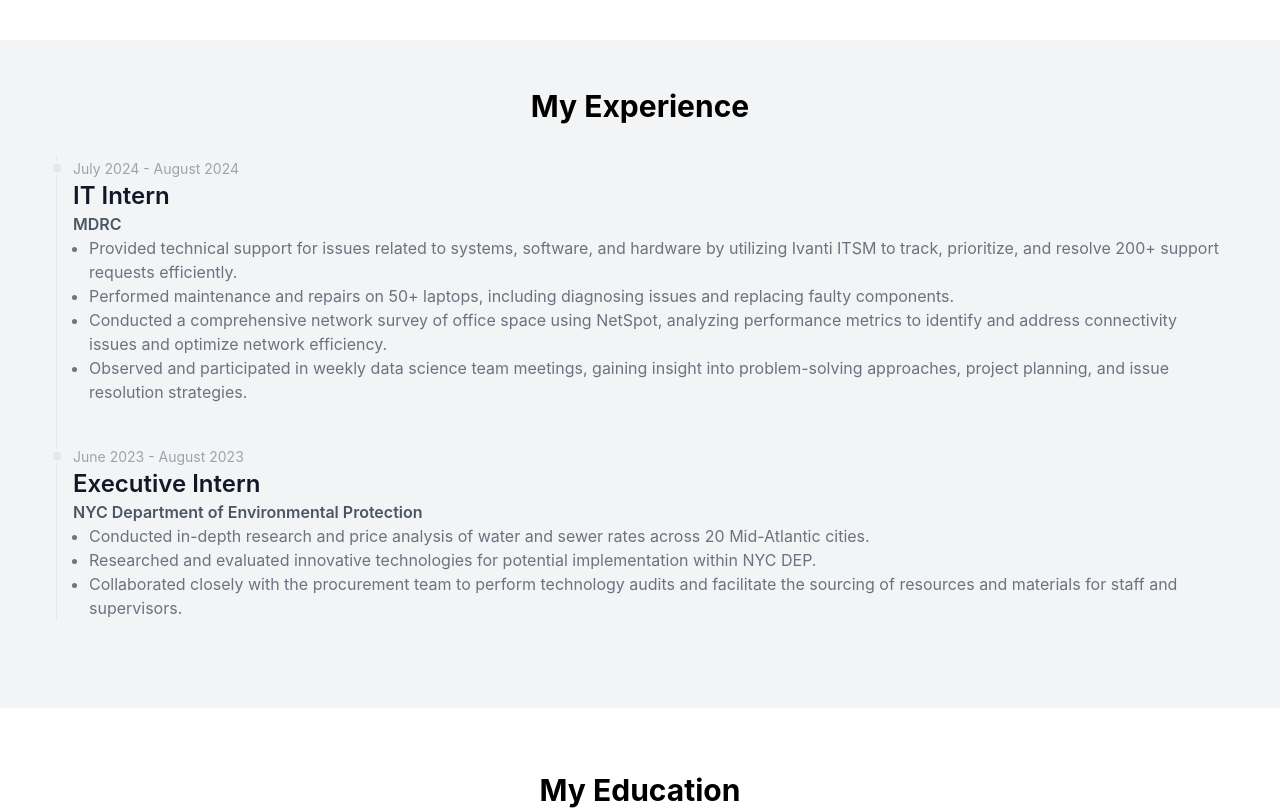
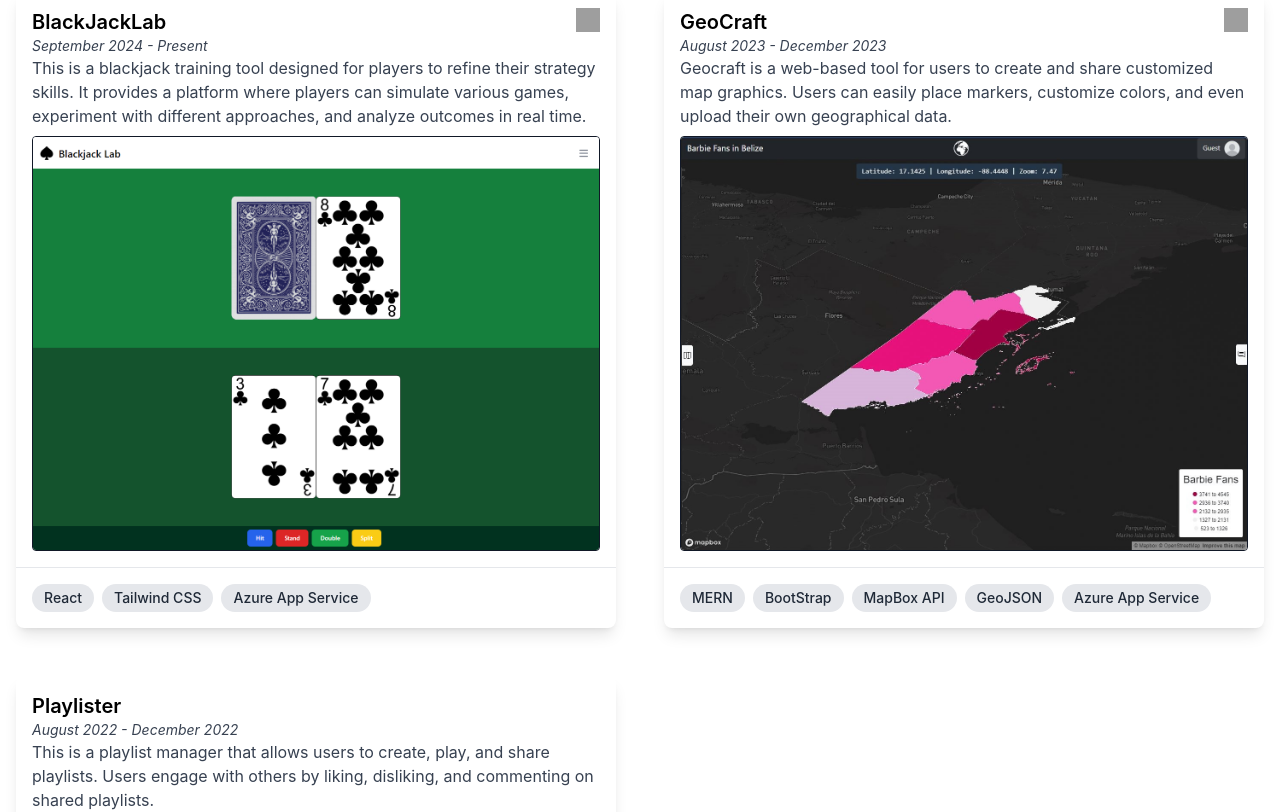
Before and after one commit to elvli/DevPortfolio, a React (Create React App) app: page / in a window 1280 px wide. Shown: the part 620-1432 px from the top of the page. Built offline with nearby package versions, Linux system fonts and the light colour scheme; no server answers; the database is empty; grey boxes are pictures that could not be loaded.

Commit message:
Made a link button for project links.
Also made all project info local. No more firebase database.

```diff
--- a/src/Components/About.js
+++ b/src/Components/About.js
@@ -57,7 +57,7 @@
                 <img
                   src={GithubDark}
                   alt="Github"
-                  className="h-6 w-6 hover:opacity-80"
+                  className="h-6 w-6 hover:opacity-50"
                 />
               </a>
               <a
@@ -69,7 +69,7 @@
                 <img
                   src={LinkedInDark}
                   alt="LinkedIn"
-                  className="h-6 w-6 hover:opacity-80"
+                  className="h-6 w-6 hover:opacity-50"
                 />
               </a>
               <a
@@ -81,7 +81,7 @@
                 <img
                   src={InstagramDark}
                   alt="Instagram"
-                  className="h-6 w-6 hover:opacity-80"
+                  className="h-6 w-6 hover:opacity-50"
                 />
               </a>
             </div>
--- a/src/Components/Footer.js
+++ b/src/Components/Footer.js
@@ -26,7 +26,7 @@
             <img
               src={GithubLight}
               alt="Github"
-              className="h-6 w-6 hover:opacity-80"
+              className="h-6 w-6 hover:opacity-50"
             />
           </a>
           <a
@@ -38,7 +38,7 @@
             <img
               src={LinkedInLight}
               alt="LinkedIn"
-              className="h-6 w-6 hover:opacity-80"
+              className="h-6 w-6 hover:opacity-50"
             />
           </a>
           <a
@@ -50,7 +50,7 @@
             <img
               src={InstagramLight}
               alt="Instagram"
-              className="h-6 w-6 hover:opacity-80"
+              className="h-6 w-6 hover:opacity-50"
             />
           </a>
         </div>
--- a/src/Components/ProjectCard.js
+++ b/src/Components/ProjectCard.js
@@ -1,5 +1,6 @@
 import React from "react";
 import LinkLight from "../Assets/Icons/link-light.png";
+import LinkDark from "../Assets/Icons/link-dark.png";
 
 const ProjectCard = ({
   title,
@@ -10,38 +11,30 @@
   end,
   thumbnail,
 }) => {
-  const startDate =
-    start.toDate().toLocaleString("default", { month: "long" }) +
-    " " +
-    start.toDate().getFullYear();
-
-  const endDate = end
-    ? end.toDate().toLocaleString("default", { month: "long" }) +
-      " " +
-      end.toDate().getFullYear()
-    : "Present";
-
   return (
-    <>
-      {link === "#" ? (
-        <div className="bg-white shadow-lg rounded-lg overflow-hidden flex flex-col hover:-translate-y-3 hover:shadow-xl transition-all duration-300 ease-in-out">
-          <div className="p-4 flex-grow">
-            <h3 className="text-xl font-semibold">{title}</h3>
-            <p className="text-sm italic text-gray-700">
-              {startDate} - {endDate}
-            </p>
-            <p className="text-gray-700 mb-2">{description}</p>
-
+    <div className="relative bg-white shadow-lg rounded-lg overflow-hidden flex flex-col hover:-translate-y-3 hover:shadow-xl transition-all duration-300 ease-in-out">
       {link !== "#" && (
         <a
           href={link}
           target="_blank"
           rel="noopener noreferrer"
-                className="text-blue-500 hover:underline"
+          className="inline-block"
         >
-                {link}
+          <img
+            src={LinkDark}
+            alt="Project Link"
+            className="h-6 w-6 hover:opacity-50 absolute top-4 right-4"
+          />
         </a>
       )}
+
+      <div className="p-4 flex-grow">
+        <h3 className="text-xl font-semibold">{title}</h3>
+        <p className="text-sm italic text-gray-700">
+          {start} - {end}
+        </p>
+        <p className="text-gray-700 mb-2">{description}</p>
+
         {thumbnail && (
           <img
             className="mt-2 rounded border border-gray-900"
@@ -64,55 +57,27 @@
         </div>
       </div>
     </div>
-      ) : (
-        <a
-          href={link}
-          target="_blank"
-          rel="noopener noreferrer"
-          className="bg-white shadow-lg rounded-lg overflow-hidden flex flex-col hover:-translate-y-3 hover:shadow-xl transition-all duration-300 ease-in-out"
-        >
-          <div className="p-4 flex-grow">
-            <h3 className="text-xl font-semibold">{title}</h3>
-            <p className="text-sm italic text-gray-700">
-              {startDate} - {endDate}
-            </p>
-            <p className="text-gray-700 mb-2">{description}</p>
-
-            {link !== "#" && (
-              <a
-                href={link}
-                target="_blank"
-                rel="noopener noreferrer"
-                className="text-blue-500 hover:underline"
-              >
-                {link}
-              </a>
-            )}
-            {thumbnail && (
-              <img
-                className="mt-2 rounded border border-gray-900"
-                src={thumbnail}
-                alt="thumbnail"
-              />
-            )}
-          </div>
-
-          <div className="p-4 border-t mt-auto">
-            <div className="flex flex-wrap gap-2">
-              {skills.map((skill, index) => (
-                <span
-                  key={index}
-                  className="inline-block bg-gray-200 text-gray-800 hover:bg-gray-300 text-sm font-medium rounded-full px-3 py-1 transition-all duration-100 ease-in-out"
-                >
-                  {skill}
-                </span>
-              ))}
-            </div>
-          </div>
-        </a>
-      )}
-    </>
   );
 };
 
 export default ProjectCard;
+
+// const startDate =
+//   start.toDate().toLocaleString("default", { month: "long" }) +
+//   " " +
+//   start.toDate().getFullYear();
+
+// const endDate = end
+//   ? end.toDate().toLocaleString("default", { month: "long" }) +
+//     " " +
+//     end.toDate().getFullYear()
+//   : "Present";
+
+// <a
+//   href={link}
+//   target="_blank"
+//   rel="noopener noreferrer"
+//   className="absolute top-4 right-4 p-2 bg-white rounded-full shadow-md hover:scale-110 transition-all duration-200 ease-in-out"
+// >
+//   <img src={LinkDark} alt="Project Link" className="w-6 h-6" />
+// </a>
--- a/src/Components/Projects.js
+++ b/src/Components/Projects.js
@@ -1,31 +1,56 @@
 import React, { useEffect, useState } from "react";
 import ProjectCard from "./ProjectCard";
+import BlackJackTN from "../Assets/Project Thumbnails/BlackjackLab_screenshot.png";
+import GeocraftTN from "../Assets/Project Thumbnails/Geocraft_screenshot.png";
 
-import { firestore } from "../firebaseConfig";
-import { getDocs, collection } from "firebase/firestore";
+// import { firestore } from "../firebaseConfig";
+// import { getDocs, collection } from "firebase/firestore";
 
 const Projects = () => {
-  const [projectData, setProjectData] = useState([]);
+  const projectData = [
+    {
+      title: "BlackJackLab",
+      description: `
+  This is a blackjack training tool designed for players to refine
+  their strategy skills. It provides a platform where players can
+  simulate various games, experiment with different approaches,
+  and analyze outcomes in real time.
+`,
+      link: "https://blackjacklab.azurewebsites.net/",
+      skills: ["React", "Tailwind CSS", "Azure App Service"],
+      start: "September 2024",
+      end: "Present",
+      thumbnail: BlackJackTN,
+    },
 
-  useEffect(() => {
-    const fetchProjects = async () => {
-      try {
-        const ref = collection(firestore, "Projects");
-        const snapshot = await getDocs(ref);
-        const projects = snapshot.docs
-          .map((doc) => ({
-            id: doc.id,
-            ...doc.data(),
-          }))
-          .sort((a, b) => b.start - a.start);
-        setProjectData(projects);
-      } catch (error) {
-        console.error("Error fetching projects: ", error);
-      }
-    };
-
-    fetchProjects();
-  }, []);
+    {
+      title: "GeoCraft",
+      description: `Geocraft is a web-based tool for users to create and
+    share customized map graphics. Users can easily place markers, customize
+    colors, and even upload their own geographical data.`,
+      link: "https://geocraftmaps.azurewebsites.net/",
+      skills: [
+        "MERN",
+        "BootStrap",
+        "MapBox API",
+        "GeoJSON",
+        "Azure App Service",
+      ],
+      start: "August 2023",
+      end: "December 2023",
+      thumbnail: GeocraftTN,
+    },
+    {
+      title: "Playlister",
+      description: `This is a playlist manager that allows users to create, play,
+    and share playlists. Users engage with others by liking, disliking, and
+    commenting on shared playlists.`,
+      link: "#",
+      skills: ["MERN", "Material UI", "YouTube API"],
+      start: "August 2022",
+      end: "December 2022",
+    },
+  ];
 
   return (
     <section id="projects" className="py-12">
@@ -52,39 +77,24 @@
 
 export default Projects;
 
-// const projectData = [
-//   {
-//     title: "BlackJackLab",
-//     description: `
-//   This is a blackjack training tool designed for players to refine
-//   their strategy skills. It provides a platform where players can
-//   simulate various games, experiment with different approaches,
-//   and analyze outcomes in real time.
-// `,
-//     link: "https://blackjacklab.azurewebsites.net/",
-//     skills: ["React", "Tailwind CSS", "Azure App Service"],
-//   },
+// const [projectData, setProjectData] = useState([]);
 
-//   {
-//     title: "GeoCraft",
-//     description: `Geocraft is a web-based tool for users to create and
-//     share customized map graphics. Users can easily place markers, customize
-//     colors, and even upload their own geographical data.`,
-//     link: "https://geocraftmaps.azurewebsites.net/",
-//     skills: [
-//       "MERN",
-//       "BootStrap",
-//       "MapBox API",
-//       "GeoJSON",
-//       "Azure App Service",
-//     ],
-//   },
-//   {
-//     title: "Playlister",
-//     description: `This is a playlist manager that allows users to create, play,
-//     and share playlists. Users engage with others by liking, disliking, and
-//     commenting on shared playlists.`,
-//     link: "#",
-//     skills: ["MERN", "Material UI", "YouTube API"],
-//   },
-// ];
+// useEffect(() => {
+//   const fetchProjects = async () => {
+//     try {
+//       const ref = collection(firestore, "Projects");
+//       const snapshot = await getDocs(ref);
+//       const projects = snapshot.docs
+//         .map((doc) => ({
+//           id: doc.id,
+//           ...doc.data(),
+//         }))
+//         .sort((a, b) => b.start - a.start);
+//       setProjectData(projects);
+//     } catch (error) {
+//       console.error("Error fetching projects: ", error);
+//     }
+//   };
+
+//   fetchProjects();
+// }, []);
```
Also changed, not shown: src/Assets/Project Thumbnails/BlackjackLab_screenshot.png (added), src/Assets/Project Thumbnails/Geocraft_screenshot.png (added). Lines whose indentation alone changed are shown as unchanged.
